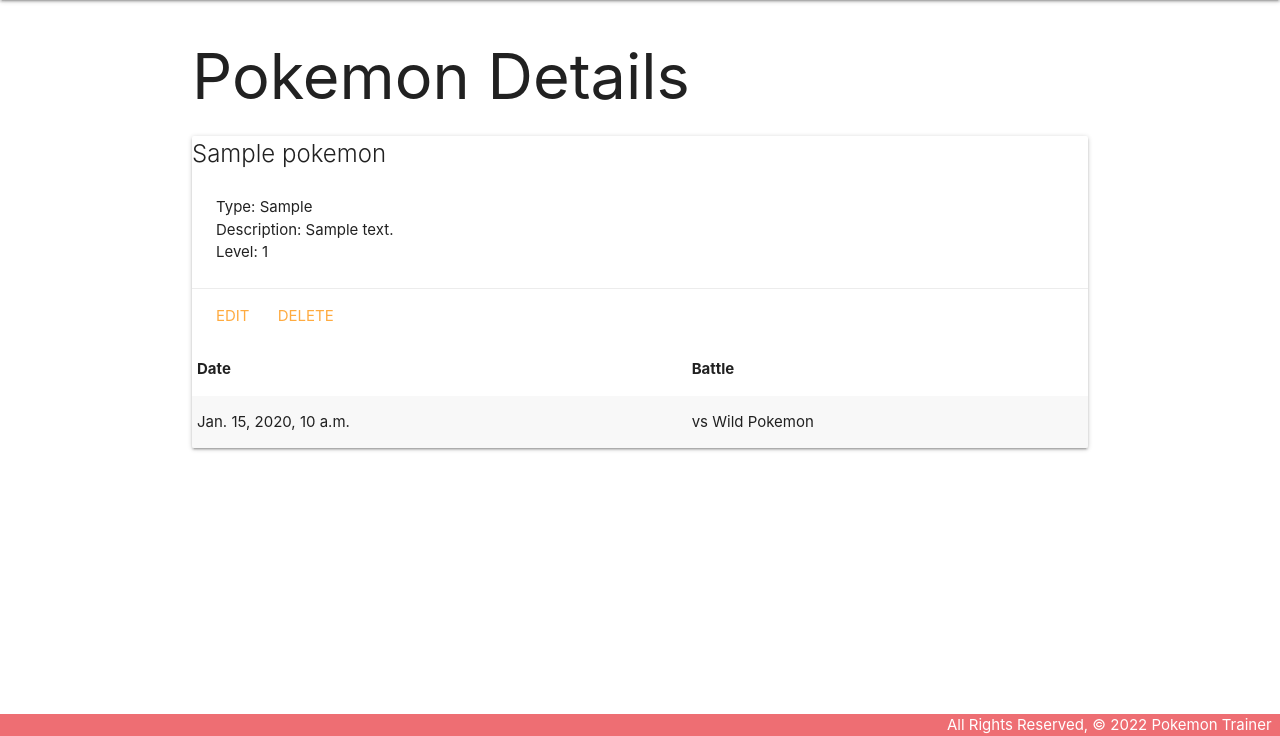
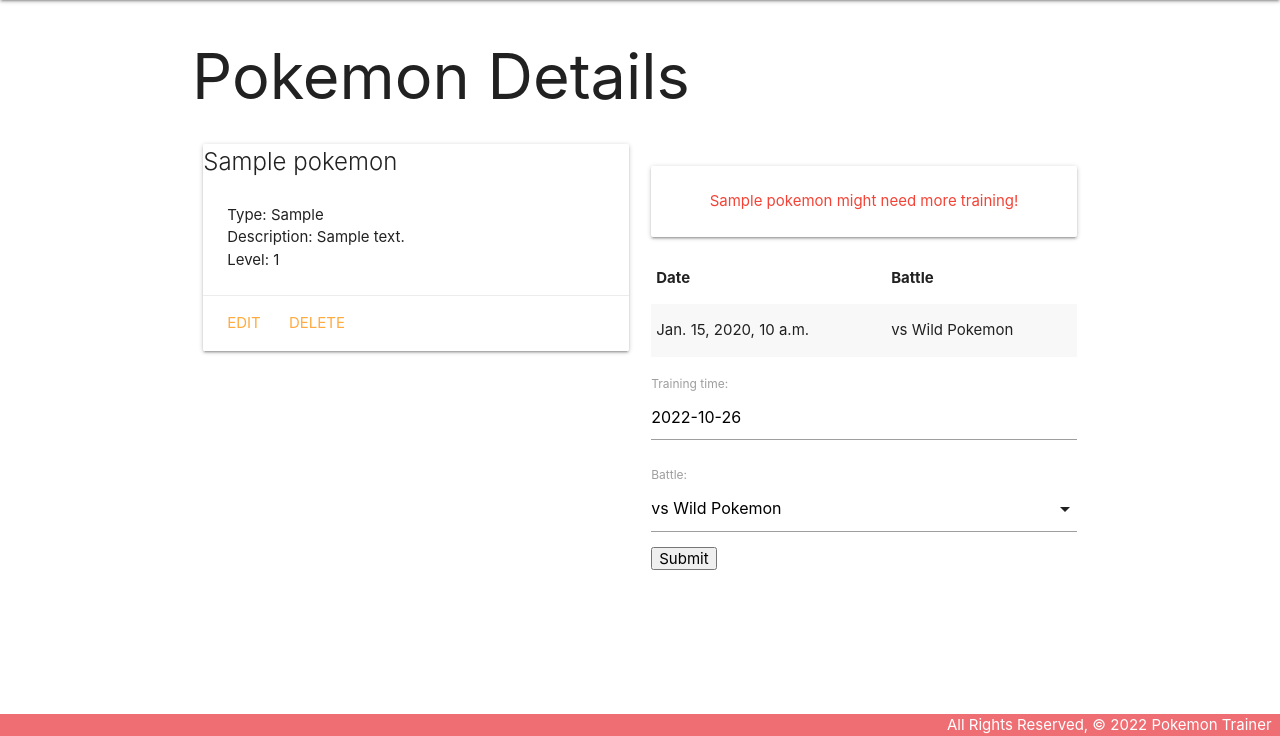
Before and after one commit to KheffyC/pokecollector, a Django app: page /pokemon/1/ in a window 1280 px wide. Shown: the part 64-800 px from the top of the page. Run offline with Django 4.2, Linux system fonts and the light colour scheme; tables that the repository leaves empty hold one stand-in row (values such as "Sample post").

Commit message:
add Training model functionality to detail page

```diff
--- a/main_app/forms.py
+++ b/main_app/forms.py
@@ -0,0 +1,7 @@
+from django.forms import ModelForm
+from .models import Training
+
+class TrainingForm(ModelForm):
+    class Meta:
+        model = Training
+        fields = ['date', 'battle']
--- a/main_app/models.py
+++ b/main_app/models.py
@@ -1,5 +1,6 @@
 from django.db import models
 from django.urls import reverse
+from datetime import date
 
 # Create your models here.
 
@@ -22,6 +23,9 @@
 
     def get_absolute_url(self):
         return reverse("pokemon_detail", kwargs={"pk": self.id})
+
+    def train_for_today(self):
+        return self.training_set.filter(date=date.today()).count() >= len(BATTLES) - 2
 
 class Training(models.Model):
     date = models.DateTimeField('training time')
--- a/main_app/templates/base.html
+++ b/main_app/templates/base.html
@@ -8,6 +8,7 @@
   <title>Pokedex</title>
   <link rel="stylesheet" href="https://cdnjs.cloudflare.com/ajax/libs/materialize/1.0.0/css/materialize.min.css">
   <link rel='stylesheet' type="text/css" href="{%  static 'css/style.css' %}">
+  <script src="https://cdnjs.cloudflare.com/ajax/libs/materialize/1.0.0/js/materialize.min.js"></script>
 </head>
 <body>
   <header class="navbar-fixed">
--- a/main_app/templates/main_app/pokemon_detail.html
+++ b/main_app/templates/main_app/pokemon_detail.html
@@ -3,6 +3,8 @@
 
 <h1>Pokemon Details</h1>
 
+<div class="row">
+    <div class="col s6">
         <div class="card">
             <span class="card-title">{{ object.name }}</span>
             <div class="card-content">
@@ -14,7 +16,15 @@
                 <a href="{% url 'pokemon_update' object.id %}">Edit</a>
                 <a href="{% url 'pokemon_delete' object.id %}">Delete</a>
             </div>
+        </div>
+    </div>
     <div class="col s6">
+        <br>
+    {% if object.train_for_today %}
+      <div class="card-panel teal-text center-align">{{ object.name }} has been trained enough for today</div>
+    {% else %}
+      <div class="card-panel red-text center-align">{{ object.name }} might need more training!</div>
+    {% endif %}
         <table class="striped">
             <thead>
                 <tr><th>Date</th><th>Battle</th></tr>
@@ -28,7 +38,24 @@
                 {% endfor %}
             </tbody>
         </table>
+        <form action="{% url 'add_training' object.id %}" method="post">
+            {% csrf_token %}
+            {{ form.as_p }}
+            <input type="submit">
+        </form>
     </div>
 </div>
+<script>
+    const dateEl = document.getElementById('id_date');
+    M.Datepicker.init(dateEl, {
+        format: 'yyyy-mm-dd',
+        defaultDate: new Date(),
+        setDefaultDate: true,
+        autoClose: true
+    });
+
+    const selectEl = document.getElementById('id_battle');
+    M.FormSelect.init(selectEl);
+</script>
 
 {% endblock %}
--- a/main_app/urls.py
+++ b/main_app/urls.py
@@ -9,5 +9,6 @@
     path('pokemon/create', views.PokemonCreate.as_view(), name='pokemon_create'),
     path('pokemon/<int:pk>/update/', views.PokemonUpdate.as_view(), name='pokemon_update'),
     path('pokemon/<int:pk>/delete/', views.PokemonDelete.as_view(), name='pokemon_delete'),
+    path('pokemon/<int:pokemon_id>/add_training/', views.add_training, name='add_training'),
     path('items/', views.ItemList.as_view(), name='item_index'),
 ]
--- a/main_app/views.py
+++ b/main_app/views.py
@@ -1,8 +1,11 @@
-from django.shortcuts import render
+from django.shortcuts import render, redirect
+from django.urls import reverse
+from .forms import TrainingForm
 from .models import Pokemon, Item
 from django.views.generic.list import ListView
 from django.views.generic.detail import DetailView
-from django.views.generic.edit import CreateView, UpdateView, DeleteView
+from django.views.generic.edit import CreateView, UpdateView, DeleteView, FormMixin
+
 
 # Create your views here.
 
@@ -18,14 +21,36 @@
 class PokemonList(ListView):
     model = Pokemon
 
-class PokemonDetailView(DetailView):
+class PokemonDetailView(FormMixin, DetailView):
     model = Pokemon
+    form_class = TrainingForm
 
-    def get_context_data(self, **kwargs):
-        context =  super().get_context_data(**kwargs)
+    def get_success_url(self):
+        return reverse('pokemon_detail', kwargs={'pk': self.object.id})
 
-        context['pokemon_list'] = Pokemon.objects.all()
-        return context
+    def post(self, *args, **kwargs):
+        self.object = self.get_object()
+        form = self.get_form()
+        if form.is_valid():
+            return self.form_valid(form)
+        else:
+            return self.form_invalid(form)
+
+    def form_valid(self, form):
+        # Here, we would record the user's interest using the message
+        # passed in form.cleaned_data['message']
+        return super().form_valid(form)
+
+def add_training(request, pokemon_id):
+    form = TrainingForm(request.POST)
+    # validate the form
+    if form.is_valid():
+        # don't save the form to the db until it
+        # has the cat_id assigned
+        new_training = form.save(commit=False)
+        new_training.pokemon_id = pokemon_id
+        new_training.save()
+    return redirect('pokemon_detail', pokemon_id)
 
 class PokemonCreate(CreateView):
     model = Pokemon
```
Lines whose indentation alone changed are shown as unchanged.
